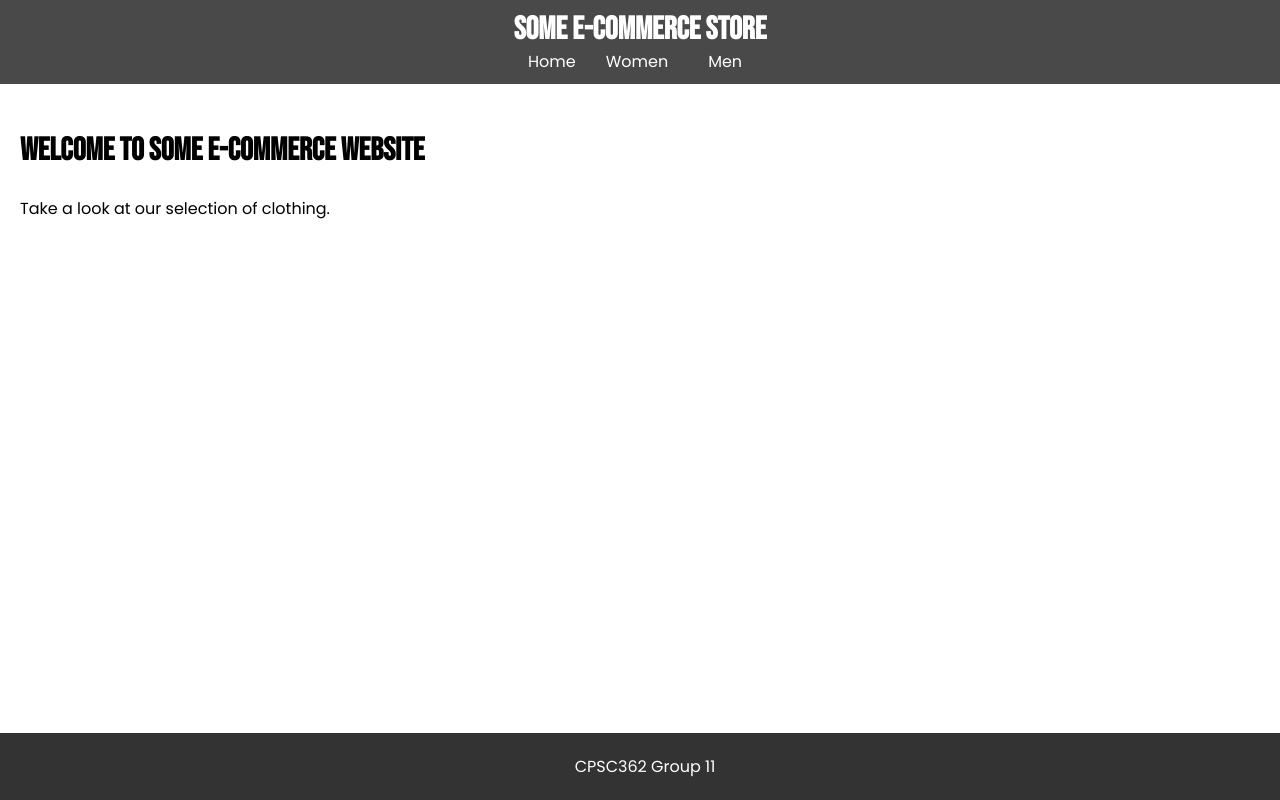
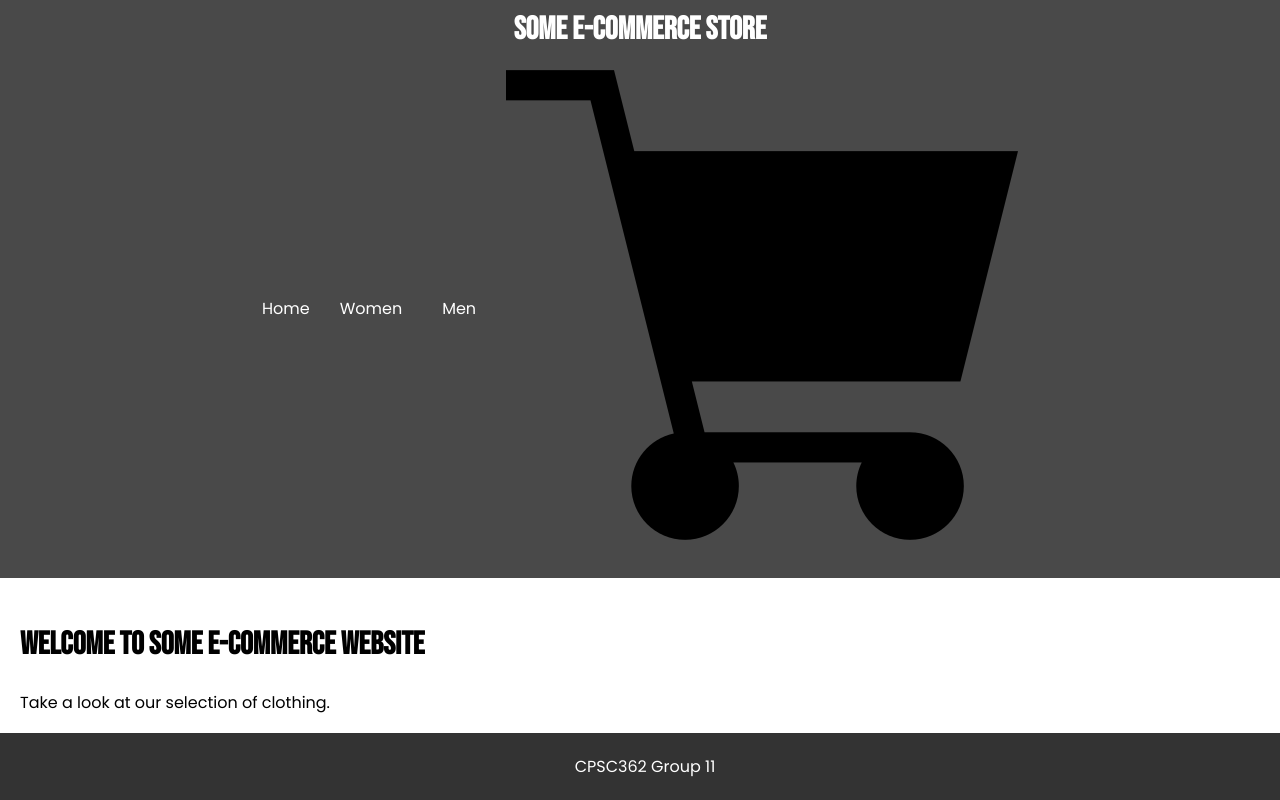
Before and after one commit to frggycc/Website_Project_Group11, a Flask app: page / in a window 1280 px wide. Run offline with Flask 3, Linux system fonts and the light colour scheme.

Commit message:
Updated base to include shopping cart at header

```diff
--- a/templates/base.html
+++ b/templates/base.html
@@ -27,6 +27,9 @@
                     <a href="{{ url_for('men_clothing') }}">Clothing</a>
                 </div>
             </div>
+            <a href="{{ url_for('shopping_cart') }}" class="cart-link">
+                <img src="{{ url_for('static', filename='images/cart.png') }}" alt="Shopping Cart" class="cart-icon">
+            </a>
 
 <!-- Add way tp log into an admin session -->
         </nav>
```
